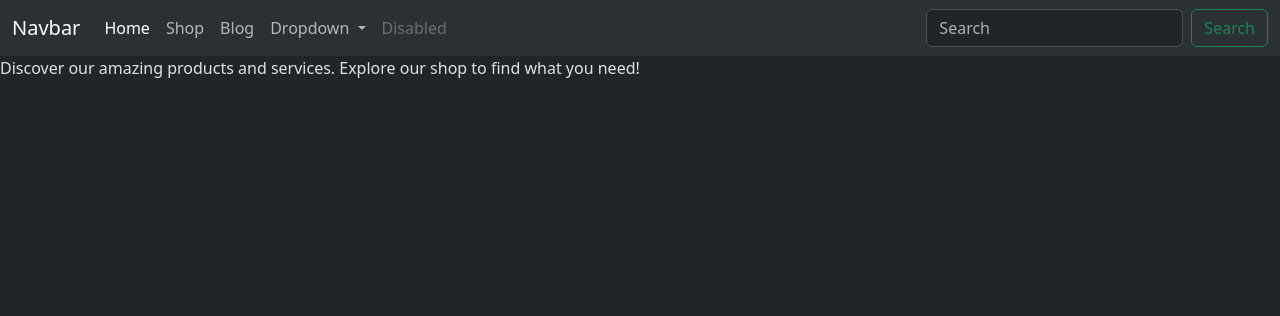
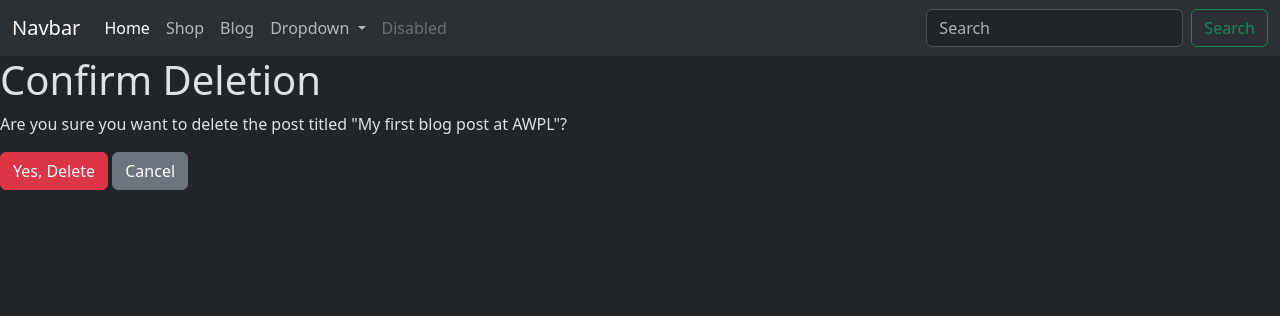
Before and after one commit to Aditya-Aryan-6914/Django, a Django app: page /blog/1/delete/ in a window 1280 px wide. Shown: the top 316 px of the page. Run offline with Django 5.2, Linux system fonts and the light colour scheme; a user stored in the database is signed in; data comes from the database, SQL or seed files in the repository; both versions use the stored data as it was after the commit; some libraries are stand-ins or nearby versions.

Commit message:
Update PostForm fields and enhance post deletion confirmation template; add blog image

```diff
--- a/awpl/blog/forms.py
+++ b/awpl/blog/forms.py
@@ -4,7 +4,7 @@ from .models import Post
 class PostForm(forms.ModelForm):
     class Meta:
         model = Post
-        fields = ['title', 'images', 'content']
+        fields = ['title', 'search_description', 'tags', 'images', 'content']
         widgets = {
             'title': forms.TextInput(attrs={'class': 'form-control'}),
             'search_description': forms.TextInput(attrs={'class': 'form-control'}),
--- a/awpl/blog/templates/blog.html
+++ b/awpl/blog/templates/blog.html
@@ -11,7 +11,7 @@
 {% block content %}
     <h1 class="text-3xl font-bold">All Blog Posts</h1>
     <p>Discover our amazing products and services. Explore our shop to find what you need!</p>
-    <a href="{% url 'post_create' %}" class="btn btn-success mb-3 ">Create New Post</a>
+    <a href="{% url 'post_create' %}" class="btn btn-success mb-3 justify-content-end">Create New Post</a>
     <div class="container row gap-4">
         {% for post in posts %}
         <div class="card" style="width: 18rem;">
--- a/awpl/blog/templates/post_confirm_delete.html
+++ b/awpl/blog/templates/post_confirm_delete.html
@@ -4,11 +4,14 @@
 
 {% endblock %}
 
-{% block title %}Blog - Asclepius - World Class Health, Beauty and Wellness Products{% endblock %}
-
-{% block header %}<h1 class="text-3xl font-bold">Welcome to Asclepius!</h1>{% endblock %}
+{% block title %}Post Delete Confirmation{% endblock %}
 
 {% block content %}
-    <p>Discover our amazing products and services. Explore our shop to find what you need!</p>
-
+    <h1>Confirm Deletion</h1>
+    <p>Are you sure you want to delete the post titled "{{ post.title }}"?</p>
+    <form method="post">
+        {% csrf_token %}
+        <button class="btn btn-danger" type="submit">Yes, Delete</button>
+        <a href="{% url 'blog' %}" class="btn btn-secondary">Cancel</a>
+    </form>
 {% endblock %}
```
Also changed, not shown: awpl/db.sqlite3, 1 other file.
